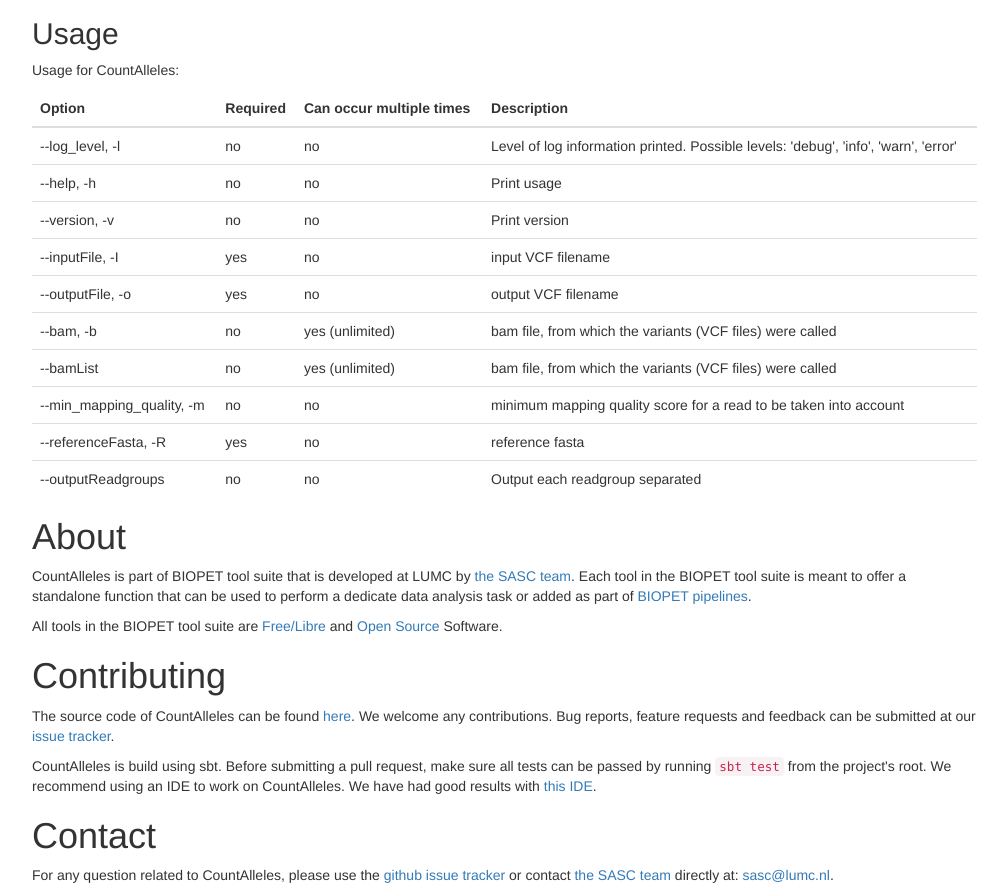
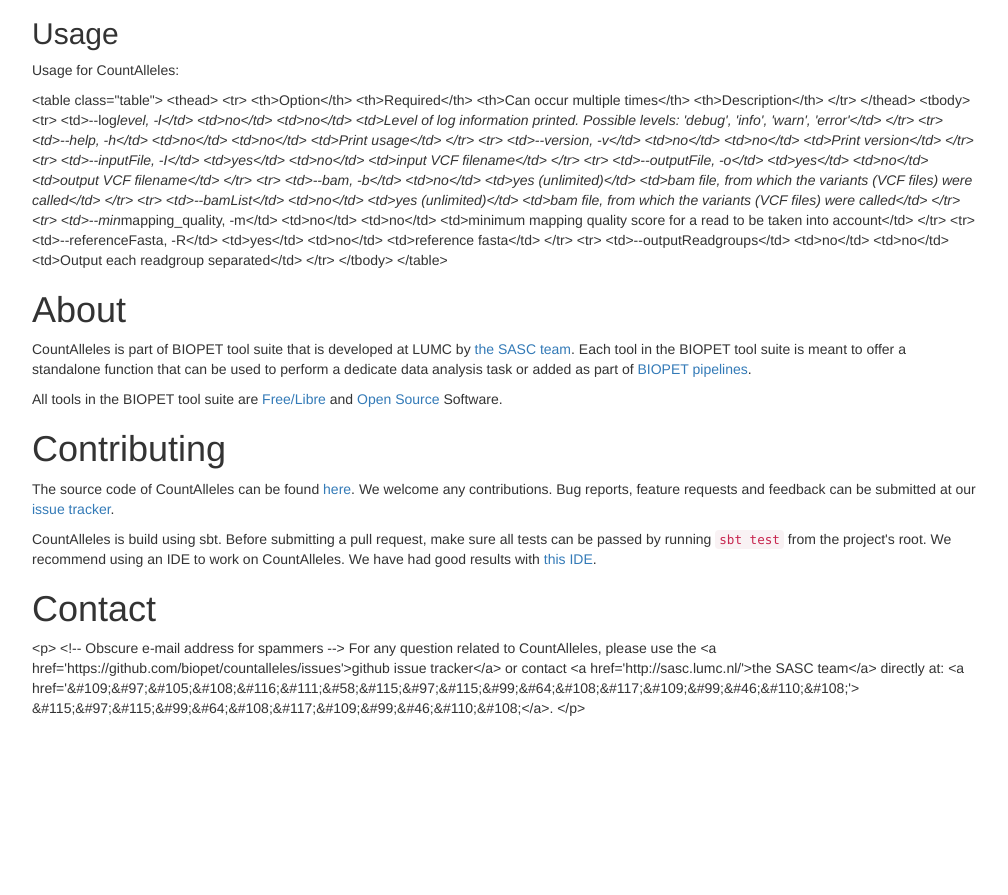
Before and after one commit to biopet/countalleles, a plain HTML site: page develop/index.html in a window 1280 px wide. Shown: the part 851-1746 px from the top of the page, without its empty margins (233-1241 px from the left). After the commit the page ends 1579 px from the top, so only its background shows below. Drawn offline with nearby package versions, Linux system fonts and the light colour scheme.

Commit message:
updated site

```diff
--- a/develop/index.html
+++ b/develop/index.html
@@ -115,78 +115,78 @@
 
         <h2 id="usage" class="section">Usage</h2>
         <p>Usage for CountAlleles:</p>
-        <table class="table">
-          <thead>
-            <tr>
-              <th>Option</th>
-              <th>Required</th>
-              <th>Can occur multiple times</th>
-              <th>Description</th>
-            </tr>
-          </thead>
-          <tbody>
-            <tr>
-              <td>--log_level, -l</td>
-              <td>no</td>
-              <td>no</td>
-              <td>Level of log information printed. Possible levels: &#39;debug&#39;, &#39;info&#39;, &#39;warn&#39;, &#39;error&#39;</td>
-            </tr>
-            <tr>
-              <td>--help, -h</td>
-              <td>no</td>
-              <td>no</td>
-              <td>Print usage</td>
-            </tr>
-            <tr>
-              <td>--version, -v</td>
-              <td>no</td>
-              <td>no</td>
-              <td>Print version</td>
-            </tr>
-            <tr>
-              <td>--inputFile, -I</td>
-              <td>yes</td>
-              <td>no</td>
-              <td>input VCF filename</td>
-            </tr>
-            <tr>
-              <td>--outputFile, -o</td>
-              <td>yes</td>
-              <td>no</td>
-              <td>output VCF filename</td>
-            </tr>
-            <tr>
-              <td>--bam, -b</td>
-              <td>no</td>
-              <td>yes (unlimited)</td>
-              <td>bam file, from which the variants (VCF files) were called</td>
-            </tr>
-            <tr>
-              <td>--bamList</td>
-              <td>no</td>
-              <td>yes (unlimited)</td>
-              <td>bam file, from which the variants (VCF files) were called</td>
-            </tr>
-            <tr>
-              <td>--min_mapping_quality, -m</td>
-              <td>no</td>
-              <td>no</td>
-              <td>minimum mapping quality score for a read to be taken into account</td>
-            </tr>
-            <tr>
-              <td>--referenceFasta, -R</td>
-              <td>yes</td>
-              <td>no</td>
-              <td>reference fasta</td>
-            </tr>
-            <tr>
-              <td>--outputReadgroups</td>
-              <td>no</td>
-              <td>no</td>
-              <td>Output each readgroup separated</td>
-            </tr>
-          </tbody>
-        </table>
+        <p>&lt;table class=&quot;table&quot;&gt;
+          &lt;thead&gt;
+            &lt;tr&gt;
+              &lt;th&gt;Option&lt;/th&gt;
+              &lt;th&gt;Required&lt;/th&gt;
+              &lt;th&gt;Can occur multiple times&lt;/th&gt;
+              &lt;th&gt;Description&lt;/th&gt;
+            &lt;/tr&gt;
+          &lt;/thead&gt;
+          &lt;tbody&gt;
+            &lt;tr&gt;
+              &lt;td&gt;--log<em>level, -l&lt;/td&gt;
+              &lt;td&gt;no&lt;/td&gt;
+              &lt;td&gt;no&lt;/td&gt;
+              &lt;td&gt;Level of log information printed. Possible levels: &#39;debug&#39;, &#39;info&#39;, &#39;warn&#39;, &#39;error&#39;&lt;/td&gt;
+            &lt;/tr&gt;
+            &lt;tr&gt;
+              &lt;td&gt;--help, -h&lt;/td&gt;
+              &lt;td&gt;no&lt;/td&gt;
+              &lt;td&gt;no&lt;/td&gt;
+              &lt;td&gt;Print usage&lt;/td&gt;
+            &lt;/tr&gt;
+            &lt;tr&gt;
+              &lt;td&gt;--version, -v&lt;/td&gt;
+              &lt;td&gt;no&lt;/td&gt;
+              &lt;td&gt;no&lt;/td&gt;
+              &lt;td&gt;Print version&lt;/td&gt;
+            &lt;/tr&gt;
+            &lt;tr&gt;
+              &lt;td&gt;--inputFile, -I&lt;/td&gt;
+              &lt;td&gt;yes&lt;/td&gt;
+              &lt;td&gt;no&lt;/td&gt;
+              &lt;td&gt;input VCF filename&lt;/td&gt;
+            &lt;/tr&gt;
+            &lt;tr&gt;
+              &lt;td&gt;--outputFile, -o&lt;/td&gt;
+              &lt;td&gt;yes&lt;/td&gt;
+              &lt;td&gt;no&lt;/td&gt;
+              &lt;td&gt;output VCF filename&lt;/td&gt;
+            &lt;/tr&gt;
+            &lt;tr&gt;
+              &lt;td&gt;--bam, -b&lt;/td&gt;
+              &lt;td&gt;no&lt;/td&gt;
+              &lt;td&gt;yes (unlimited)&lt;/td&gt;
+              &lt;td&gt;bam file, from which the variants (VCF files) were called&lt;/td&gt;
+            &lt;/tr&gt;
+            &lt;tr&gt;
+              &lt;td&gt;--bamList&lt;/td&gt;
+              &lt;td&gt;no&lt;/td&gt;
+              &lt;td&gt;yes (unlimited)&lt;/td&gt;
+              &lt;td&gt;bam file, from which the variants (VCF files) were called&lt;/td&gt;
+            &lt;/tr&gt;
+            &lt;tr&gt;
+              &lt;td&gt;--min</em>mapping_quality, -m&lt;/td&gt;
+              &lt;td&gt;no&lt;/td&gt;
+              &lt;td&gt;no&lt;/td&gt;
+              &lt;td&gt;minimum mapping quality score for a read to be taken into account&lt;/td&gt;
+            &lt;/tr&gt;
+            &lt;tr&gt;
+              &lt;td&gt;--referenceFasta, -R&lt;/td&gt;
+              &lt;td&gt;yes&lt;/td&gt;
+              &lt;td&gt;no&lt;/td&gt;
+              &lt;td&gt;reference fasta&lt;/td&gt;
+            &lt;/tr&gt;
+            &lt;tr&gt;
+              &lt;td&gt;--outputReadgroups&lt;/td&gt;
+              &lt;td&gt;no&lt;/td&gt;
+              &lt;td&gt;no&lt;/td&gt;
+              &lt;td&gt;Output each readgroup separated&lt;/td&gt;
+            &lt;/tr&gt;
+          &lt;/tbody&gt;
+        &lt;/table&gt;</p>
 
         <h1 id="about" class="section">About</h1>
         <p>CountAlleles is part of BIOPET tool suite that is developed at LUMC by <a href="http://sasc.lumc.nl/">the SASC team</a>.
@@ -204,14 +204,14 @@
         good results with <a href="https://www.jetbrains.com/idea/">this IDE</a>.</p>
 
         <h1 id="contact" class="section">Contact</h1>
-        <p>
-          <!-- Obscure e-mail address for spammers -->
+        <p>&lt;p&gt;
+          &lt;!-- Obscure e-mail address for spammers --&gt;
         For any question related to CountAlleles, please use the
-        <a href='https://github.com/biopet/countalleles/issues'>github issue tracker</a>
+        &lt;a href=&#39;https://github.com/biopet/countalleles/issues&#39;&gt;github issue tracker&lt;/a&gt;
         or contact
-         <a href='http://sasc.lumc.nl/'>the SASC team</a> directly at: <a href='&#109;&#97;&#105;&#108;&#116;&#111;&#58;&#115;&#97;&#115;&#99;&#64;&#108;&#117;&#109;&#99;&#46;&#110;&#108;'>
-        &#115;&#97;&#115;&#99;&#64;&#108;&#117;&#109;&#99;&#46;&#110;&#108;</a>.
-        </p>
+         &lt;a href=&#39;http://sasc.lumc.nl/&#39;&gt;the SASC team&lt;/a&gt; directly at: &lt;a href=&#39;&amp;#109;&amp;#97;&amp;#105;&amp;#108;&amp;#116;&amp;#111;&amp;#58;&amp;#115;&amp;#97;&amp;#115;&amp;#99;&amp;#64;&amp;#108;&amp;#117;&amp;#109;&amp;#99;&amp;#46;&amp;#110;&amp;#108;&#39;&gt;
+        &amp;#115;&amp;#97;&amp;#115;&amp;#99;&amp;#64;&amp;#108;&amp;#117;&amp;#109;&amp;#99;&amp;#46;&amp;#110;&amp;#108;&lt;/a&gt;.
+        &lt;/p&gt;</p>
 
       </div>
     </div>
```
